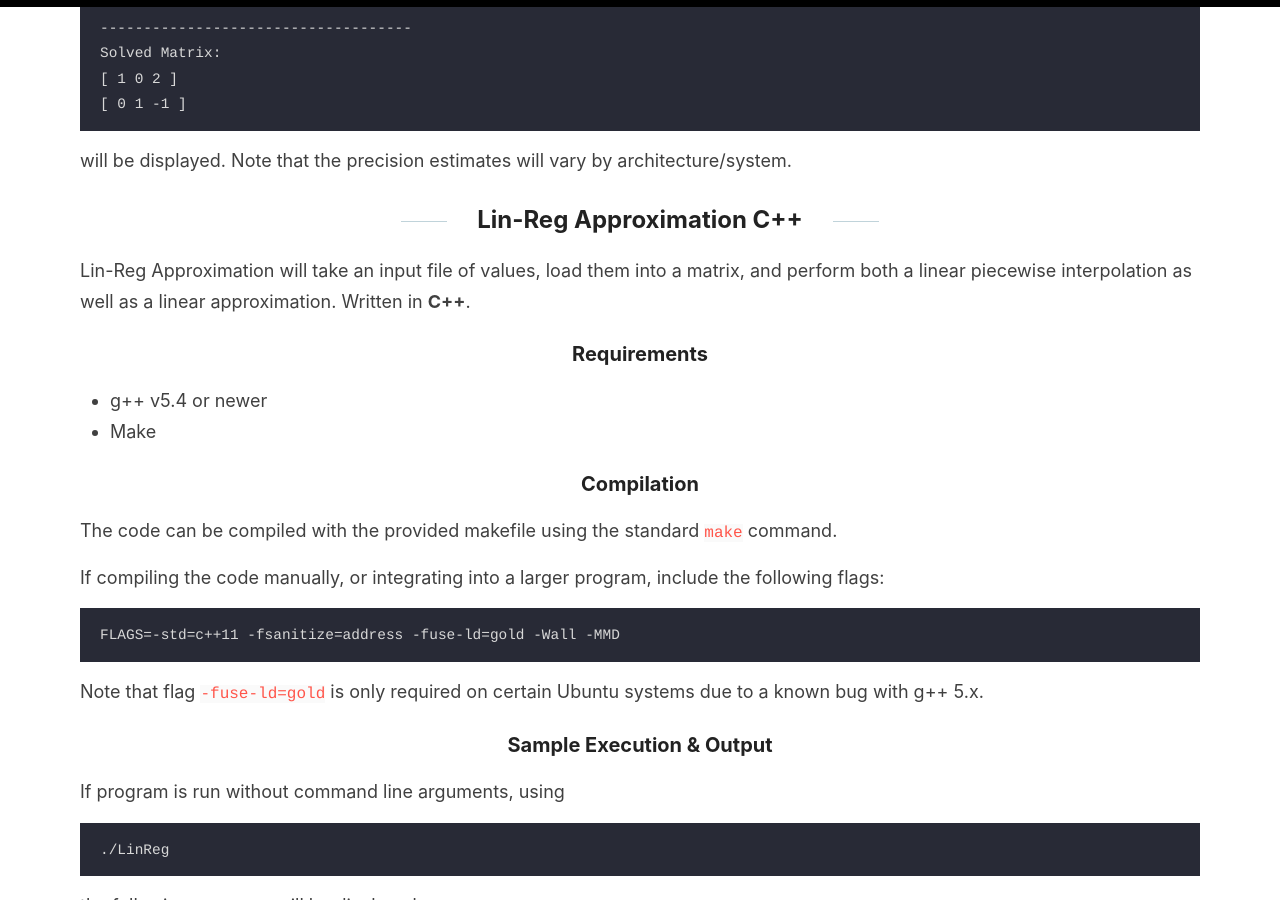
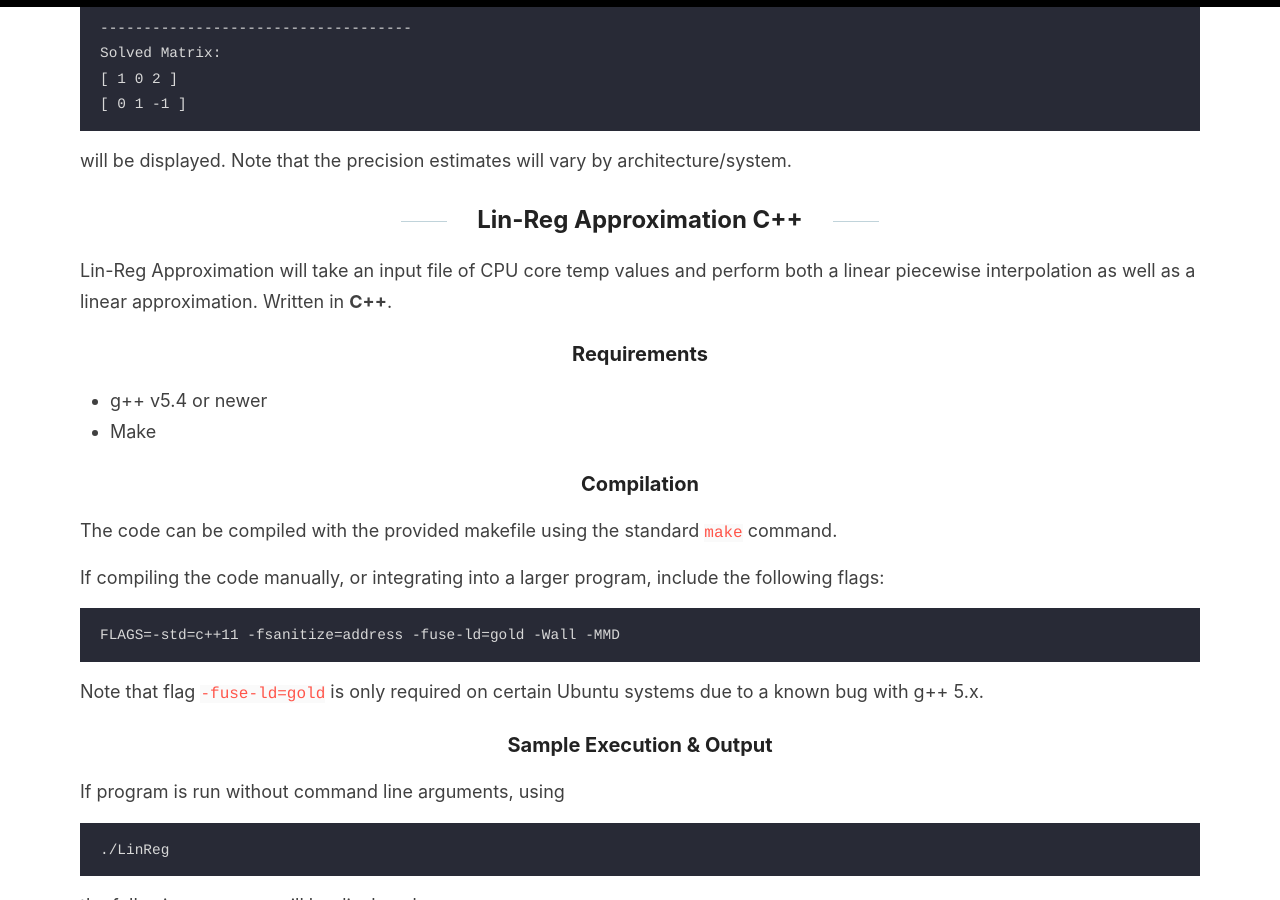
Before and after one commit to AmberNM/AmberNM.github.io, a Jekyll site: the page built from _posts/2019-06-29-computational-methods-and-software.md, in a window 1280 px wide and 900 px high, scrolled down 6116 px. Built offline with Jekyll 4.4.1, drawn with Linux system fonts in a browser that asks for light colours; our own code applies the rules of GitHub Pages for plain Markdown files.

Commit message:
Update CS417 sem proj desc

```diff
--- a/_posts/2019-06-29-computational-methods-and-software.md
+++ b/_posts/2019-06-29-computational-methods-and-software.md
@@ -272,7 +272,7 @@ will  be displayed. Note that the precision estimates will vary by architecture/
 
 ## Lin-Reg Approximation C++
 
-Lin-Reg Approximation will take an input file of values, load them into a matrix, and perform both a linear piecewise interpolation as well as a linear approximation. Written in **C++**.
+Lin-Reg Approximation will take an input file of CPU core temp values and perform both a linear piecewise interpolation as well as a linear approximation. Written in **C++**.
 
 ### Requirements
 
```
